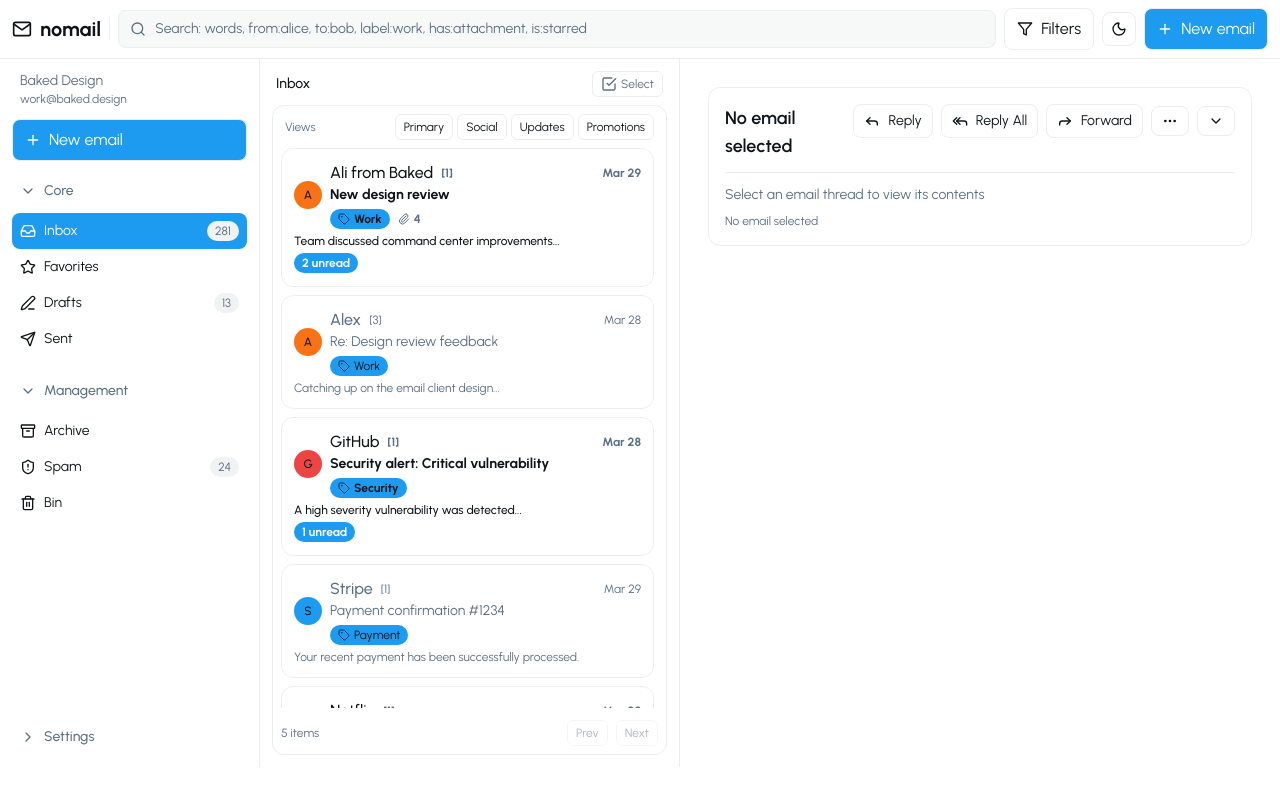
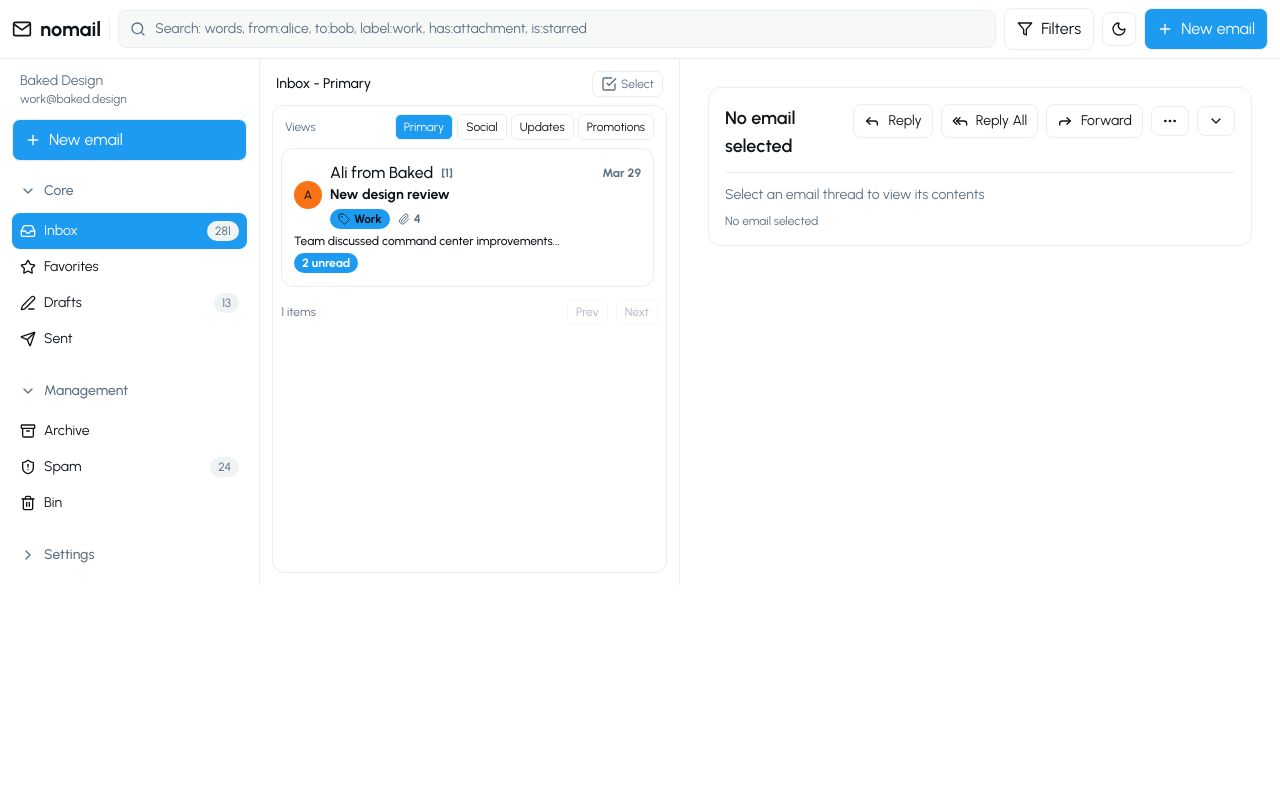
Before and after one commit to nowarelabs/nomail, a Next.js app in the folder frontend/: page / in a window 1280 px wide. Shown: the top 794 px of the page. Built offline with nearby package versions, Linux system fonts and the light colour scheme.

Commit message:
feat: add secondary filters

```diff
--- a/frontend/src/app/page.tsx
+++ b/frontend/src/app/page.tsx
@@ -15,7 +15,8 @@
 	const [theme, setTheme] = useState<'light' | 'dark'>('light');
 	const [isCoreOpen, setIsCoreOpen] = useState(true);
 	const [isManagementOpen, setIsManagementOpen] = useState(true);
-	const [activeView, setActiveView] = useState('inbox');
+	const [activeMainView, setActiveMainView] = useState('inbox'); // Core/Management filters
+	const [activeSecondaryView, setActiveSecondaryView] = useState('primary'); // Category filters
 	const [isSelectMode, setIsSelectMode] = useState(false);
 	const [selectedThreads, setSelectedThreads] = useState<Set<string>>(new Set());
 	const [isMoreActionsOpen, setIsMoreActionsOpen] = useState(false);
@@ -503,7 +504,13 @@
 	};
 
 	const handleViewChange = (view: string) => {
-		setActiveView(view);
+		// Determine if this is a main view (Core/Management) or secondary view (category)
+		const mainViews = ['inbox', 'favorites', 'drafts', 'sent', 'archive', 'spam', 'bin'];
+		if (mainViews.includes(view)) {
+			setActiveMainView(view);
+		} else {
+			setActiveSecondaryView(view);
+		}
 	};
 
 	const toggleSelectMode = () => {
@@ -635,6 +642,59 @@
 			document.removeEventListener('mousedown', handleClickOutside);
 		};
 	}, []);
+
+	// Filter threads based on main view (Core/Management) and secondary view (category)
+	const filterThreads = (threads: EmailThread[]) => {
+		return threads.filter(thread => {
+			// First apply main view filter (Core/Management)
+			let passesMainFilter = false;
+			switch (activeMainView) {
+				case 'inbox':
+					passesMainFilter = !thread.isTrash && !thread.isSpam && !thread.isArchive;
+					break;
+				case 'favorites':
+					passesMainFilter = thread.isFavorite;
+					break;
+				case 'drafts':
+					passesMainFilter = thread.isDraft;
+					break;
+				case 'sent':
+					// For demo purposes, we'll assume sent emails are those that are not drafts and not incoming
+					passesMainFilter = !thread.isDraft && thread.emails[0]?.senderName !== 'You';
+					break;
+				case 'archive':
+					passesMainFilter = thread.isArchive;
+					break;
+				case 'spam':
+					passesMainFilter = thread.isSpam;
+					break;
+				case 'bin':
+					passesMainFilter = thread.isTrash;
+					break;
+				default:
+					passesMainFilter = true;
+			}
+
+			// If it doesn't pass the main filter, don't show it
+			if (!passesMainFilter) return false;
+
+			// Then apply secondary view filter (category)
+			switch (activeSecondaryView) {
+				case 'primary':
+					return thread.category === 'primary';
+				case 'social':
+					return thread.category === 'social';
+				case 'updates':
+					return thread.category === 'updates';
+				case 'promotions':
+					return thread.category === 'promotions';
+				default:
+					return true;
+			}
+		});
+	};
+
+	const filteredThreads = filterThreads(emailThreads);
 
 	return (
 		<div className="h-full w-full bg-background text-foreground">
@@ -820,7 +880,7 @@
 							<div className="overflow-hidden" style={{ height: 'auto', opacity: 1 }}>
 								<div className="py-1">
 									<button
-										className={`w-full flex items-center justify-between gap-2 rounded-lg px-2 py-2 text-sm ${activeView === 'inbox' ? 'bg-sidebar-primary text-sidebar-primary-foreground' : 'hover:bg-sidebar-accent hover:text-sidebar-accent-foreground'}`}
+										className={`w-full flex items-center justify-between gap-2 rounded-lg px-2 py-2 text-sm ${activeMainView === 'inbox' ? 'bg-sidebar-primary text-sidebar-primary-foreground' : 'hover:bg-sidebar-accent hover:text-sidebar-accent-foreground'}`}
 										onClick={() => handleViewChange('inbox')}
 									>
 										<span className="flex items-center gap-2">
@@ -845,7 +905,7 @@
 										<span className="rounded-full px-2 py-0.5 text-xs bg-muted text-muted-foreground">281</span>
 									</button>
 									<button
-										className={`w-full flex items-center justify-between gap-2 rounded-lg px-2 py-2 text-sm ${activeView === 'favorites' ? 'bg-sidebar-primary text-sidebar-primary-foreground' : 'hover:bg-sidebar-accent hover:text-sidebar-accent-foreground'}`}
+										className={`w-full flex items-center justify-between gap-2 rounded-lg px-2 py-2 text-sm ${activeMainView === 'favorites' ? 'bg-sidebar-primary text-sidebar-primary-foreground' : 'hover:bg-sidebar-accent hover:text-sidebar-accent-foreground'}`}
 										onClick={() => handleViewChange('favorites')}
 									>
 										<span className="flex items-center gap-2">
@@ -868,7 +928,7 @@
 										</span>
 									</button>
 									<button
-										className={`w-full flex items-center justify-between gap-2 rounded-lg px-2 py-2 text-sm ${activeView === 'drafts' ? 'bg-sidebar-primary text-sidebar-primary-foreground' : 'hover:bg-sidebar-accent hover:text-sidebar-accent-foreground'}`}
+										className={`w-full flex items-center justify-between gap-2 rounded-lg px-2 py-2 text-sm ${activeMainView === 'drafts' ? 'bg-sidebar-primary text-sidebar-primary-foreground' : 'hover:bg-sidebar-accent hover:text-sidebar-accent-foreground'}`}
 										onClick={() => handleViewChange('drafts')}
 									>
 										<span className="flex items-center gap-2">
@@ -893,7 +953,7 @@
 										<span className="rounded-full px-2 py-0.5 text-xs bg-muted text-muted-foreground">13</span>
 									</button>
 									<button
-										className={`w-full flex items-center justify-between gap-2 rounded-lg px-2 py-2 text-sm ${activeView === 'sent' ? 'bg-sidebar-primary text-sidebar-primary-foreground' : 'hover:bg-sidebar-accent hover:text-sidebar-accent-foreground'}`}
+										className={`w-full flex items-center justify-between gap-2 rounded-lg px-2 py-2 text-sm ${activeMainView === 'sent' ? 'bg-sidebar-primary text-sidebar-primary-foreground' : 'hover:bg-sidebar-accent hover:text-sidebar-accent-foreground'}`}
 										onClick={() => handleViewChange('sent')}
 									>
 										<span className="flex items-center gap-2">
@@ -946,7 +1006,7 @@
 							<div className="overflow-hidden" style={{ height: 'auto', opacity: 1 }}>
 								<div className="py-1">
 									<button
-										className={`w-full flex items-center justify-between gap-2 rounded-lg px-2 py-2 text-sm ${activeView === 'archive' ? 'bg-sidebar-primary text-sidebar-primary-foreground' : 'hover:bg-sidebar-accent hover:text-sidebar-accent-foreground'}`}
+										className={`w-full flex items-center justify-between gap-2 rounded-lg px-2 py-2 text-sm ${activeMainView === 'archive' ? 'bg-sidebar-primary text-sidebar-primary-foreground' : 'hover:bg-sidebar-accent hover:text-sidebar-accent-foreground'}`}
 										onClick={() => handleViewChange('archive')}
 									>
 										<span className="flex items-center gap-2">
@@ -971,7 +1031,7 @@
 										</span>
 									</button>
 									<button
-										className={`w-full flex items-center justify-between gap-2 rounded-lg px-2 py-2 text-sm ${activeView === 'spam' ? 'bg-sidebar-primary text-sidebar-primary-foreground' : 'hover:bg-sidebar-accent hover:text-sidebar-accent-foreground'}`}
+										className={`w-full flex items-center justify-between gap-2 rounded-lg px-2 py-2 text-sm ${activeMainView === 'spam' ? 'bg-sidebar-primary text-sidebar-primary-foreground' : 'hover:bg-sidebar-accent hover:text-sidebar-accent-foreground'}`}
 										onClick={() => handleViewChange('spam')}
 									>
 										<span className="flex items-center gap-2">
@@ -997,7 +1057,7 @@
 										<span className="rounded-full px-2 py-0.5 text-xs bg-muted text-muted-foreground">24</span>
 									</button>
 									<button
-										className={`w-full flex items-center justify-between gap-2 rounded-lg px-2 py-2 text-sm ${activeView === 'bin' ? 'bg-sidebar-primary text-sidebar-primary-foreground' : 'hover:bg-sidebar-accent hover:text-sidebar-accent-foreground'}`}
+										className={`w-full flex items-center justify-between gap-2 rounded-lg px-2 py-2 text-sm ${activeMainView === 'bin' ? 'bg-sidebar-primary text-sidebar-primary-foreground' : 'hover:bg-sidebar-accent hover:text-sidebar-accent-foreground'}`}
 										onClick={() => handleViewChange('bin')}
 									>
 										<span className="flex items-center gap-2">
@@ -1053,17 +1113,17 @@
 				<section className="border-r p-3 overflow-y-auto hidden xl:flex xl:flex-col xl:min-w-0">
 					<div className="flex items-center justify-between px-1 pb-2">
 						<div className="text-sm font-medium">
-							{activeView === 'inbox' && 'Inbox'}
-							{activeView === 'favorites' && 'Favorites'}
-							{activeView === 'drafts' && 'Drafts'}
-							{activeView === 'sent' && 'Sent'}
-							{activeView === 'archive' && 'Archive'}
-							{activeView === 'spam' && 'Spam'}
-							{activeView === 'bin' && 'Bin'}
-							{activeView === 'primary' && 'Primary'}
-							{activeView === 'social' && 'Social'}
-							{activeView === 'updates' && 'Updates'}
-							{activeView === 'promotions' && 'Promotions'}
+							{activeMainView === 'inbox' && 'Inbox'}
+							{activeMainView === 'favorites' && 'Favorites'}
+							{activeMainView === 'drafts' && 'Drafts'}
+							{activeMainView === 'sent' && 'Sent'}
+							{activeMainView === 'archive' && 'Archive'}
+							{activeMainView === 'spam' && 'Spam'}
+							{activeMainView === 'bin' && 'Bin'}
+							{activeSecondaryView === 'primary' && ' - Primary'}
+							{activeSecondaryView === 'social' && ' - Social'}
+							{activeSecondaryView === 'updates' && ' - Updates'}
+							{activeSecondaryView === 'promotions' && ' - Promotions'}
 						</div>
 						<div className="text-xs text-muted-foreground flex items-center gap-2">
 							{isSelectMode ? (
@@ -1137,7 +1197,7 @@
 							<div className="ms-auto flex items-center gap-1">
 								<button
 									className={`rounded-md border px-2 py-1 text-xs ${
-										activeView === 'primary' ? 'bg-primary text-primary-foreground' : 'hover:bg-accent'
+										activeSecondaryView === 'primary' ? 'bg-primary text-primary-foreground' : 'hover:bg-accent'
 									}`}
 									onClick={() => handleViewChange('primary')}
 								>
@@ -1145,7 +1205,7 @@
 								</button>
 								<button
 									className={`rounded-md border px-2 py-1 text-xs ${
-										activeView === 'social' ? 'bg-primary text-primary-foreground' : 'hover:bg-accent'
+										activeSecondaryView === 'social' ? 'bg-primary text-primary-foreground' : 'hover:bg-accent'
 									}`}
 									onClick={() => handleViewChange('social')}
 								>
@@ -1153,7 +1213,7 @@
 								</button>
 								<button
 									className={`rounded-md border px-2 py-1 text-xs ${
-										activeView === 'updates' ? 'bg-primary text-primary-foreground' : 'hover:bg-accent'
+										activeSecondaryView === 'updates' ? 'bg-primary text-primary-foreground' : 'hover:bg-accent'
 									}`}
 									onClick={() => handleViewChange('updates')}
 								>
@@ -1161,7 +1221,7 @@
 								</button>
 								<button
 									className={`rounded-md border px-2 py-1 text-xs ${
-										activeView === 'promotions' ? 'bg-primary text-primary-foreground' : 'hover:bg-accent'
+										activeSecondaryView === 'promotions' ? 'bg-primary text-primary-foreground' : 'hover:bg-accent'
 									}`}
 									onClick={() => handleViewChange('promotions')}
 								>
@@ -1233,37 +1293,7 @@
 							</div>
 						)}
 						<div className="space-y-2 max-h-[70vh] overflow-y-auto pr-1 scrollbar-hidden">
-							{emailThreads
-								.filter(thread => {
-									switch (activeView) {
-										case 'inbox':
-											return !thread.isTrash && !thread.isSpam && !thread.isArchive;
-										case 'favorites':
-											return thread.isFavorite;
-										case 'drafts':
-											return thread.isDraft;
-										case 'sent':
-											// For demo purposes, we'll assume sent emails are those that are not drafts and not incoming
-											return !thread.isDraft && thread.emails[0]?.senderName !== 'You';
-										case 'archive':
-											return thread.isArchive;
-										case 'spam':
-											return thread.isSpam;
-										case 'bin':
-											return thread.isTrash;
-										case 'primary':
-											return thread.category === 'primary';
-										case 'social':
-											return thread.category === 'social';
-										case 'updates':
-											return thread.category === 'updates';
-										case 'promotions':
-											return thread.category === 'promotions';
-										default:
-											return true;
-									}
-								})
-								.map((thread) => (
+							{filteredThreads.map((thread) => (
 								<EmailThreadsListItem
 									key={thread.id}
 									thread={thread}
@@ -1278,35 +1308,7 @@
 						</div>
 						<nav className="pt-3 flex items-center justify-between text-xs text-muted-foreground">
 							<span>
-								{emailThreads.filter(thread => {
-									switch (activeView) {
-										case 'inbox':
-											return !thread.isTrash && !thread.isSpam && !thread.isArchive;
-										case 'favorites':
-											return thread.isFavorite;
-										case 'drafts':
-											return thread.isDraft;
-										case 'sent':
-											// For demo purposes, we'll assume sent emails are those that are not drafts and not incoming
-											return !thread.isDraft && thread.emails[0]?.senderName !== 'You';
-										case 'archive':
-											return thread.isArchive;
-										case 'spam':
-											return thread.isSpam;
-										case 'bin':
-											return thread.isTrash;
-										case 'primary':
-											return thread.category === 'primary';
-										case 'social':
-											return thread.category === 'social';
-										case 'updates':
-											return thread.category === 'updates';
-										case 'promotions':
-											return thread.category === 'promotions';
-										default:
-											return true;
-									}
-								}).length} items
+								{filteredThreads.length} items
 							</span>
 							<div className="flex items-center gap-2">
 								<button disabled={true} className="rounded-md border px-2 py-1 disabled:opacity-50 hover:bg-accent">
```
Lines whose indentation alone changed are shown as unchanged.
